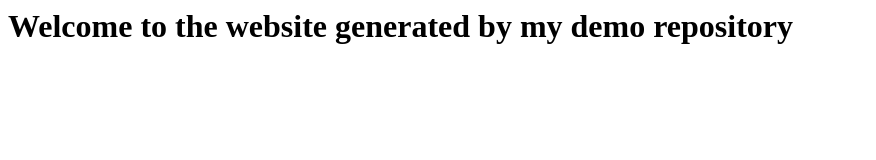
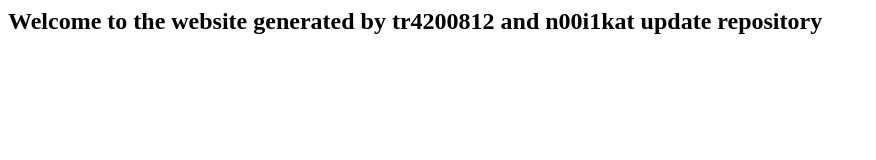
Before and after one commit to i3lacksugra555/demo-repository, a website: page index.html in a window 1280 px wide. Shown: the whole page, without its empty margins (0-876 px from the left). Drawn offline with Linux system fonts and the light colour scheme.

Commit message:
Update index.html
Signed-off-by: Sarut Limpajeerawong  <179701381+tr4200812@users.noreply.github.com>

```diff
--- a/index.html
+++ b/index.html
@@ -1 +1,2 @@
-<h1>Welcome to the website generated by my demo repository</h1>
+
+<h2>Welcome to the website generated by tr4200812 and n00i1kat update repository</h2>
```
